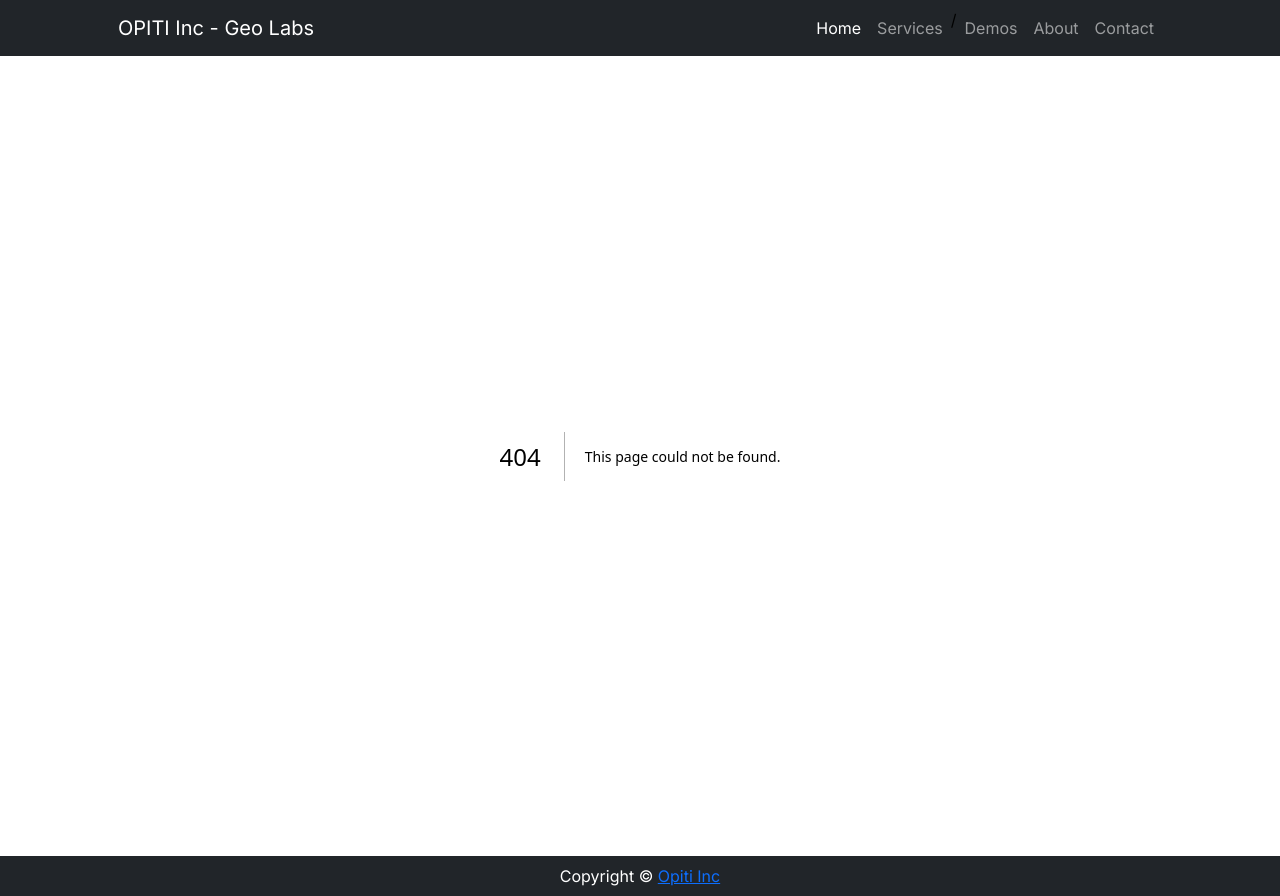
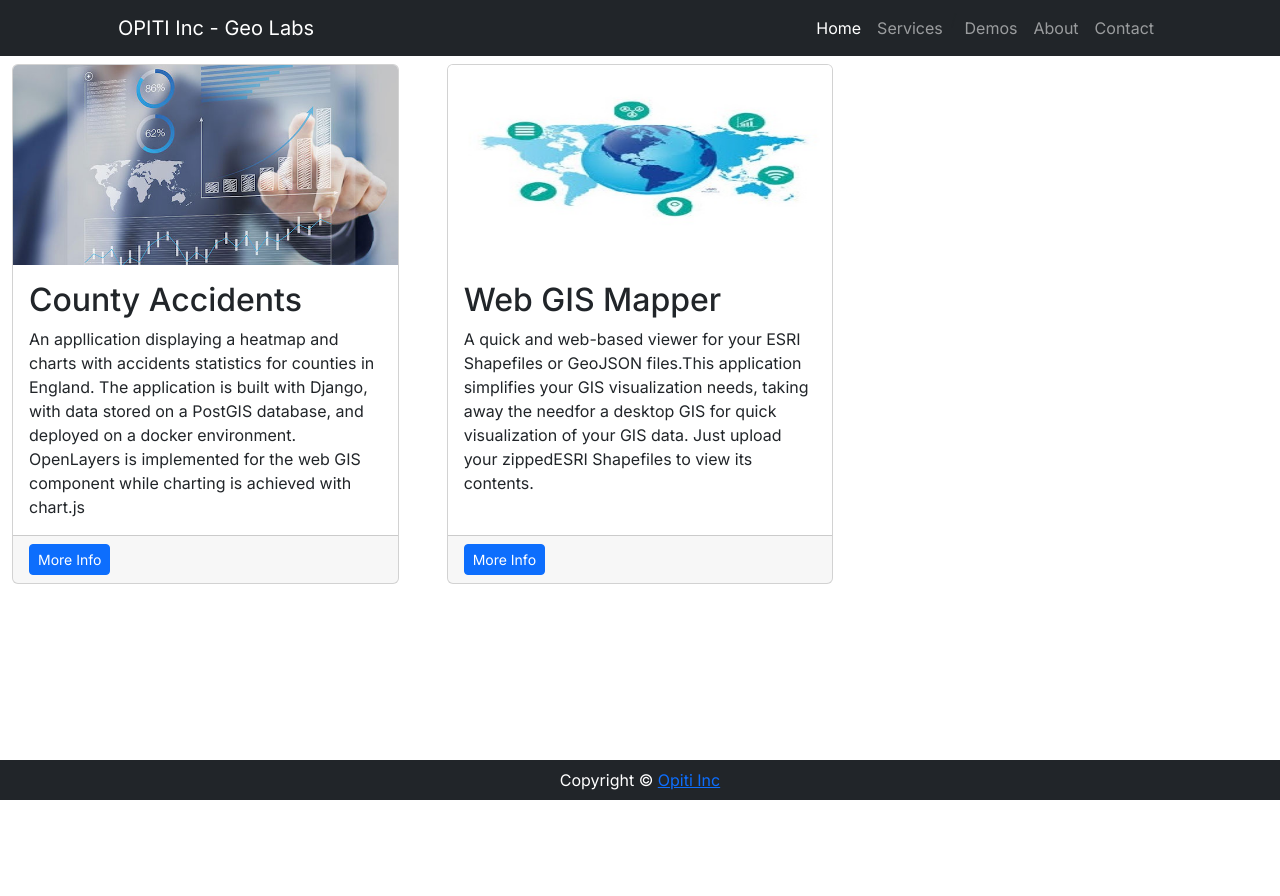
Before and after one commit to OpitiCalvin/OpitiTechGeoLabs, a Next.js app: page /solutions in a window 1280 px wide. Before the commit this address had no page. After the commit the page ends 800 px from the top, so only its background shows below. Built offline with nearby package versions, Linux system fonts and the light colour scheme.

Commit message:
page renamed

```diff
--- /dev/null
+++ b/src/app/solutions/page.js
@@ -0,0 +1,23 @@
+import React from "react";
+import AppCard from "../components/AppCard";
+import { app_info } from "@/api/app_data";
+
+const Demos = () => {
+  return (
+    <div className="container-fluid">
+      <div className="row py-2 gx-4 gx-lg-5">
+          {app_info.map((app) => (
+            <AppCard
+              key={app.name}
+              name={app.name}
+              desc={app.desc}
+              link={app.link}
+              imgSrc={app.imgSrc}
+            />
+          ))}
+        </div>
+    </div>
+  );
+};
+
+export default Demos;
```
